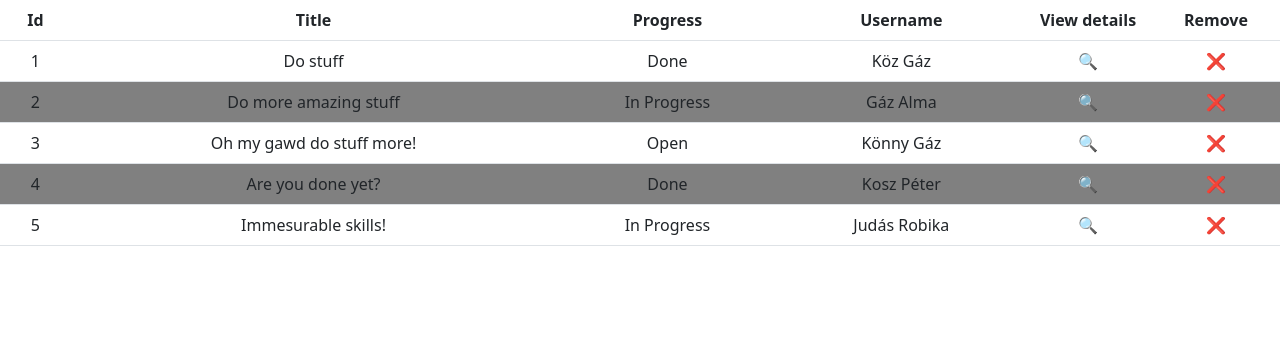
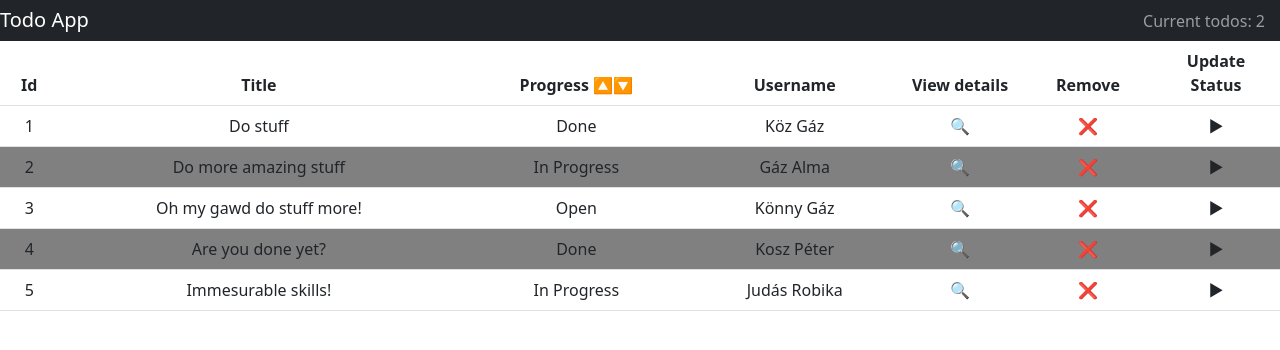
Before and after one commit to vblaskovics/AngularAkademia2022, an Angular app in the folder todo-app-advanced/: page / in a window 1280 px wide. Shown: the top 350 px of the page. Built offline with nearby package versions, Linux system fonts and the light colour scheme.

Commit message:
Sorting, status update, navbar,details-subtodos

```diff
--- a/todo-app-advanced/src/app/app.module.ts
+++ b/todo-app-advanced/src/app/app.module.ts
@@ -5,13 +5,15 @@ import { AppComponent } from './app.component';
 import { TodoListComponent } from './components/todo-list/todo-list.component';
 import { TodoItemComponent } from './components/todo-item/todo-item.component';
 import { TodoDetailsComponent } from './components/todo-details/todo-details.component';
+import { TodoNavbarComponent } from './components/todo-navbar/todo-navbar.component';
 
 @NgModule({
   declarations: [
     AppComponent,
     TodoListComponent,
     TodoItemComponent,
-    TodoDetailsComponent
+    TodoDetailsComponent,
+    TodoNavbarComponent
   ],
   imports: [
     BrowserModule
--- a/todo-app-advanced/src/app/components/todo-details/todo-details.component.html
+++ b/todo-app-advanced/src/app/components/todo-details/todo-details.component.html
@@ -7,5 +7,6 @@
       <tr class="col">Creation Date:  {{todoItem?.date}}</tr>
       <tr class="col" *ngFor="let item of todoItem?.user_id ">User:  {{item.name}}</tr>
       <tr class="col" *ngFor="let item of todoItem?.user_id ">Email:  {{item.email}}</tr>
+      <tr class="col" *ngFor="let item of todoItem?.subTodos ">Sub-todos::  {{item.title}}</tr>
     </tbody>
 </table>
--- a/todo-app-advanced/src/app/components/todo-item/todo-item.component.html
+++ b/todo-app-advanced/src/app/components/todo-item/todo-item.component.html
@@ -4,3 +4,4 @@
 <td  *ngFor="let item of todo?.user_id ">{{ item.name }}</td>
 <td class="makeMePointable short" (click)="tableDataClicked()" >🔍</td>
 <td class="makeMePointable short" (click)="removeItem()">❌</td>
+<td class="makeMePointable short" (click)="changeTodoStatus()">▶</td>
--- a/todo-app-advanced/src/app/components/todo-item/todo-item.component.ts
+++ b/todo-app-advanced/src/app/components/todo-item/todo-item.component.ts
@@ -1,5 +1,5 @@
 import { Component, EventEmitter, Input, OnInit, Output } from '@angular/core';
-import { Todo } from 'src/app/shared/todo';
+import { progress, Todo } from 'src/app/shared/todo';
 
 @Component({
   selector: '[app-todo-item]',
@@ -12,6 +12,7 @@ export class TodoItemComponent implements OnInit {
   @Input() todo?: Todo;
   @Output()clickedElement: EventEmitter<Todo> = new EventEmitter<Todo>();
   @Output() deleteItemFromTable: EventEmitter<Todo> = new EventEmitter<Todo>();
+  @Output() elementProgress: EventEmitter<Todo> = new EventEmitter<Todo>();
 
   isclicked: boolean = false;
 
@@ -27,4 +28,7 @@ export class TodoItemComponent implements OnInit {
   removeItem(){
     this.deleteItemFromTable.emit(this.todo)
   }
+  changeTodoStatus(){
+    this.elementProgress.emit(this.todo)
+  }
 }
--- a/todo-app-advanced/src/app/components/todo-list/todo-list.component.css
+++ b/todo-app-advanced/src/app/components/todo-list/todo-list.component.css
@@ -7,3 +7,6 @@
 .centerThis{
   text-align: center;
 }
+span{
+  cursor: pointer;
+}
--- a/todo-app-advanced/src/app/components/todo-list/todo-list.component.html
+++ b/todo-app-advanced/src/app/components/todo-list/todo-list.component.html
@@ -1,12 +1,14 @@
+<app-todo-navbar [numberofTodos]="OverallInProgress" ></app-todo-navbar>
 <table class="table">
   <thead>
     <tr>
       <th class="col">Id</th>
       <th class="col">Title</th>
-      <th class="col">Progress</th>
+      <th class="col">Progress <span (click)="sortAscending()">🔼</span> <span (click)="sortDescending()" type>🔽</span></th>
       <th class="col">Username</th>
       <th class="col">View details</th>
       <th class="col">Remove</th>
+      <th class="col">Update Status</th>
     </tr>
   </thead>
   <tbody>
@@ -18,6 +20,7 @@
       *ngFor="let item of items; let i = index"
       [todo]="item"
       (deleteItemFromTable)="removeThisItem($event)"
+      (elementProgress)="updateProgressOfitem($event)"
     ></tr>
   </tbody>
 </table>
--- a/todo-app-advanced/src/app/components/todo-list/todo-list.component.ts
+++ b/todo-app-advanced/src/app/components/todo-list/todo-list.component.ts
@@ -1,4 +1,5 @@
 import { Component, EventEmitter, Input, OnInit, Output } from '@angular/core';
+import { Title } from '@angular/platform-browser';
 import { progress, Todo } from 'src/app/shared/todo';
 
 @Component({
@@ -7,12 +8,17 @@ import { progress, Todo } from 'src/app/shared/todo';
   styleUrls: ['./todo-list.component.css'],
 })
 export class TodoListComponent implements OnInit {
+  OverallInProgress: number = 0;
+  LastInProgress: number = 0;
   items: Todo[];
   colorGrey: boolean = false;
   @Output() toDoElementSelected: boolean;
   @Output() selectedTodo?: Todo;
 
+  sortedItems?: Todo[];
 
+  SortDescendingOrder: string[] = [progress.Open, progress.In_Progress, progress.Done]
+  SortAscendingOrder: string[] = [progress.Done,progress.In_Progress, progress.Open];
   constructor() {
     this.items = [
       {
@@ -40,6 +46,15 @@ export class TodoListComponent implements OnInit {
             id: 2,
             name: 'Gáz Alma',
             email: 'gazalma@gmail.com',
+          },
+        ],
+        subTodos: [
+          {
+            id: 2,
+            title: 'Do more amazing stuff',
+            progress: progress.In_Progress,
+            description: 'Valami',
+            date: '2022-11-11',
           },
         ],
       },
@@ -87,8 +102,8 @@ export class TodoListComponent implements OnInit {
       },
     ];
     this.toDoElementSelected = false;
+    this.inProgress();
   }
-
 
   ngOnInit(): void {}
 
@@ -98,16 +113,46 @@ export class TodoListComponent implements OnInit {
     } else return (this.colorGrey = false);
   }
 
-  selectedTodoHandler(selectedItem: Todo){
+  selectedTodoHandler(selectedItem: Todo) {
     this.selectedTodo = selectedItem;
     this.toDoElementSelected = true;
   }
 
-  closeTheDetails(event: boolean){
+  closeTheDetails(event: boolean) {
     this.toDoElementSelected = !event;
   }
-  removeThisItem(todo: Todo){
-    let todoIndex = this.items.indexOf(todo)
+  removeThisItem(todo: Todo) {
+    let todoIndex = this.items.indexOf(todo);
     this.items.splice(todoIndex, 1);
+    this.inProgress();
+  }
+  inProgress() {
+    for (let index = 0; index < this.items.length; index++) {
+      const element = this.items[index];
+      if (element.progress == progress.In_Progress) {
+        this.LastInProgress++;
+      }
+    }
+    this.OverallInProgress = this.LastInProgress;
+    this.LastInProgress = 0;
+  }
+
+  updateProgressOfitem(event: Todo) {
+    const index = this.items.indexOf(event);
+    if (this.items[index].progress === progress.Done) {
+      this.items[index].progress = progress.Open;
+    } else if (this.items[index].progress === progress.Open) {
+      this.items[index].progress = progress.In_Progress;
+    } else if (this.items[index].progress === progress.In_Progress) {
+      this.items[index].progress = progress.Done;
+    }
+  }
+
+  sortAscending() {
+    const resultOfSort = this.items.sort((a,b) => this.SortAscendingOrder.indexOf(a.progress) - this.SortAscendingOrder.indexOf(b.progress))
+    console.log(resultOfSort)
+  }
+  sortDescending() {
+    const resultOfSort = this.items.sort((a,b) => this.SortDescendingOrder.indexOf(a.progress) - this.SortDescendingOrder.indexOf(b.progress))
   }
 }
--- /dev/null
+++ b/todo-app-advanced/src/app/components/todo-navbar/todo-navbar.component.css
@@ -0,0 +1,3 @@
+.navbar-text {
+  margin-right: 15px;
+}
--- /dev/null
+++ b/todo-app-advanced/src/app/components/todo-navbar/todo-navbar.component.html
@@ -0,0 +1,10 @@
+<nav class="navbar navbar-dark bg-dark">
+  <ul class="navbar-nav mr-auto">
+    <li class="nav-item active">
+      <span class="navbar-brand mb-0 h1">Todo App</span>
+    </li>
+  </ul>
+  <div class="my-2 my-lg-0">
+    <span class="navbar-text"> Current todos: {{numberofTodos}} </span>
+  </div>
+</nav>
--- /dev/null
+++ b/todo-app-advanced/src/app/components/todo-navbar/todo-navbar.component.ts
@@ -0,0 +1,18 @@
+import { Component, Input, OnInit } from '@angular/core';
+import { Todo } from 'src/app/shared/todo';
+
+@Component({
+  selector: 'app-todo-navbar',
+  templateUrl: './todo-navbar.component.html',
+  styleUrls: ['./todo-navbar.component.css']
+})
+export class TodoNavbarComponent implements OnInit {
+
+  @Input() numberofTodos?: number;
+
+  constructor() { }
+
+  ngOnInit(): void {
+  }
+
+}
```
